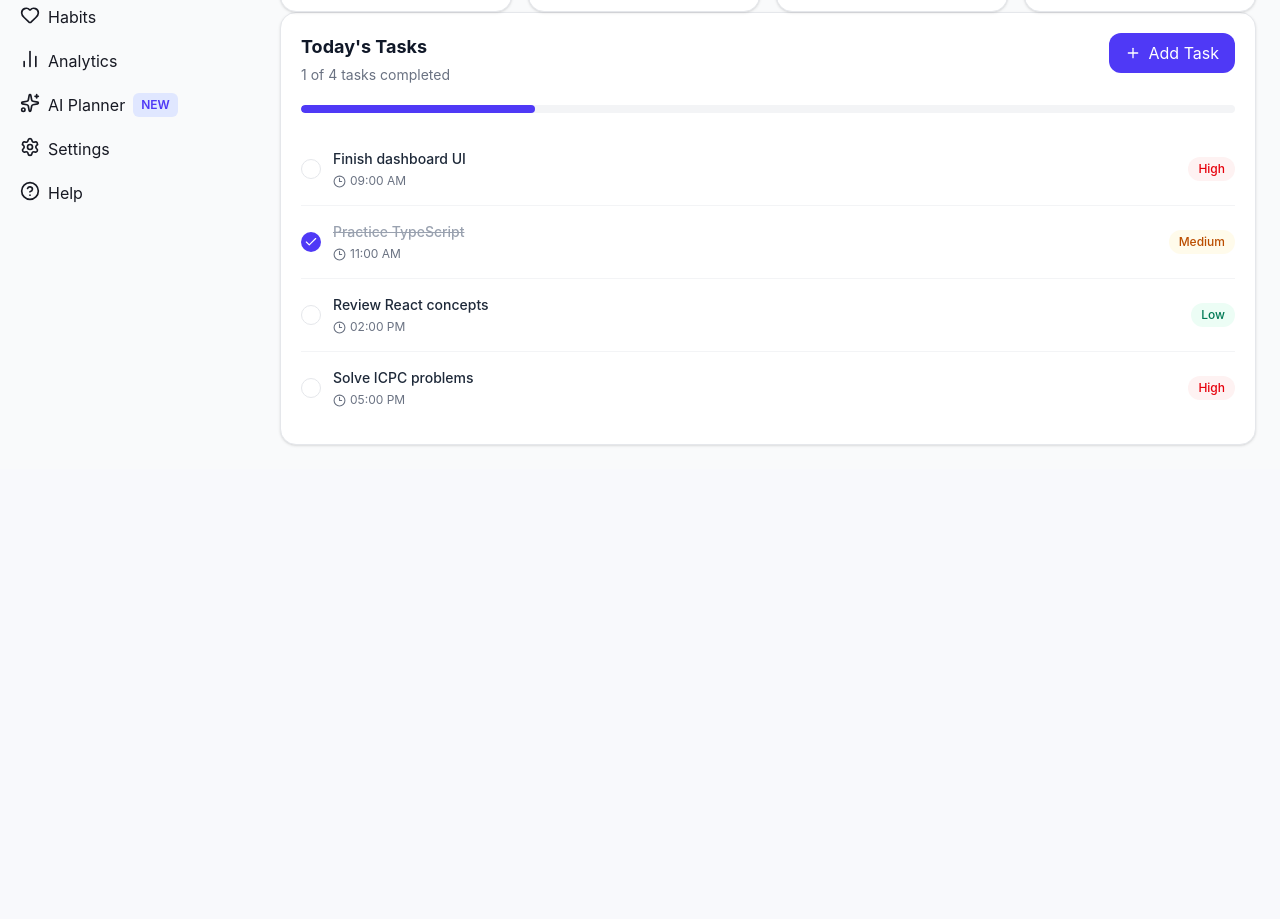
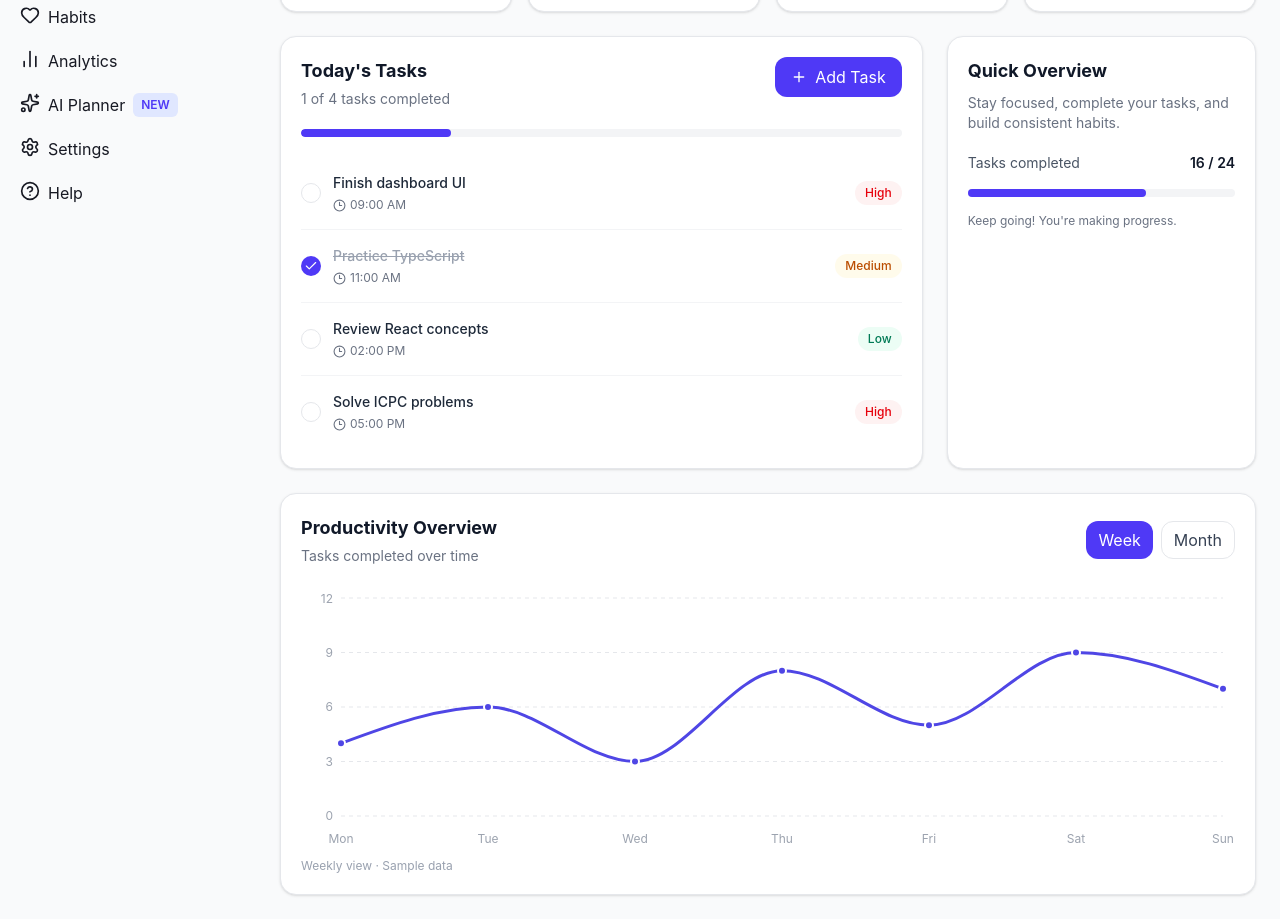
Before and after one commit to Abdo1454/timeflow, a React (Vite) app: page / in a window 1280 px wide. Shown: the part 331-1250 px from the top of the page. Before the commit the page ends 800 px from the top, so only its background shows below. Built offline with nearby package versions, Linux system fonts and the light colour scheme.

Commit message:
feat(dashboard): integrate overview and productivity chart

```diff
--- a/package.json
+++ b/package.json
@@ -13,7 +13,8 @@
     "lucide-react": "^1.58.0",
     "react": "^19.2.8",
     "react-dom": "^19.2.8",
-    "react-router-dom": "^7.18.4"
+    "react-router-dom": "^7.18.4",
+    "recharts": "^3.10.1"
   },
   "devDependencies": {
     "@eslint/js": "^10.0.1",
--- /dev/null
+++ b/src/features/dashboard/components/ProductivityChart.tsx
@@ -0,0 +1,121 @@
+
+import { useState } from "react";
+import {
+  CartesianGrid,
+  Line,
+  LineChart,
+  ResponsiveContainer,
+  Tooltip,
+  XAxis,
+  YAxis,
+} from "recharts";
+
+import Button from "../../../components/ui/Button";
+
+const weeklyData = [
+  { day: "Mon", completed: 4 },
+  { day: "Tue", completed: 6 },
+  { day: "Wed", completed: 3 },
+  { day: "Thu", completed: 8 },
+  { day: "Fri", completed: 5 },
+  { day: "Sat", completed: 9 },
+  { day: "Sun", completed: 7 },
+];
+
+type Period = "Week" | "Month";
+
+export default function ProductivityChart() {
+  const [period, setPeriod] = useState<Period>("Week");
+
+  return (
+    <section className="rounded-2xl border border-gray-200 bg-white p-5 shadow-sm">
+      <div className="flex flex-wrap items-center justify-between gap-4">
+        <div>
+          <h2 className="text-lg font-bold text-gray-900">
+            Productivity Overview
+          </h2>
+          <p className="mt-1 text-sm text-gray-500">
+            Tasks completed over time
+          </p>
+        </div>
+
+        <div className="flex gap-2">
+          <Button
+            size="sm"
+            variant={period === "Week" ? "primary" : "outline"}
+            onClick={() => setPeriod("Week")}
+          >
+            Week
+          </Button>
+
+          <Button
+            size="sm"
+            variant={period === "Month" ? "primary" : "outline"}
+            onClick={() => setPeriod("Month")}
+          >
+            Month
+          </Button>
+        </div>
+      </div>
+
+      <div className="mt-6 h-64 w-full">
+        <ResponsiveContainer width="100%" height="100%">
+          <LineChart
+            data={weeklyData}
+            margin={{ top: 8, right: 12, left: -20, bottom: 0 }}
+          >
+            <CartesianGrid
+              stroke="#E5E7EB"
+              strokeDasharray="4 4"
+              vertical={false}
+            />
+
+            <XAxis
+              dataKey="day"
+              axisLine={false}
+              tickLine={false}
+              tick={{ fill: "#9CA3AF", fontSize: 12 }}
+              dy={10}
+            />
+
+            <YAxis
+              allowDecimals={false}
+              axisLine={false}
+              tickLine={false}
+              tick={{ fill: "#9CA3AF", fontSize: 12 }}
+            />
+
+            <Tooltip
+              contentStyle={{
+                borderRadius: 12,
+                border: "1px solid #E5E7EB",
+                fontSize: 12,
+              }}
+              formatter={(value) => [value, "Completed tasks"]}
+            />
+
+            <Line
+              type="monotone"
+              dataKey="completed"
+              stroke="#4F46E5"
+              strokeWidth={3}
+              dot={{
+                r: 4,
+                fill: "#4F46E5",
+                strokeWidth: 2,
+                stroke: "#FFFFFF",
+              }}
+              activeDot={{ r: 6 }}
+            />
+          </LineChart>
+        </ResponsiveContainer>
+      </div>
+
+      <p className="mt-3 text-xs text-gray-400">
+        {period === "Week"
+          ? "Weekly view · Sample data"
+          : "Monthly view will be available when monthly data is connected."}
+      </p>
+    </section>
+  );
+}
--- a/src/features/dashboard/pages/DashboardPage.tsx
+++ b/src/features/dashboard/pages/DashboardPage.tsx
@@ -7,7 +7,8 @@ import {
 } from "lucide-react";
 
 import StatsCard from "../components/StatsCard";
-
+import ProductivityChart from "../components/ProductivityChart";
+import TodayTask from "../components/TodayTasks";
 const stats = [
   {
     title: "Total Tasks",
@@ -57,6 +58,49 @@ export default function DashboardPage() {
           <StatsCard key={stat.title} {...stat} />
         ))}
       </div>
+
+<div className="grid grid-cols-1 gap-6 xl:grid-cols-3">
+  <div className="xl:col-span-2">
+    <TodayTask />
+  </div>
+
+  <aside className="rounded-2xl border border-gray-200 bg-white p-5 shadow-sm">
+    <h2 className="text-lg font-bold text-gray-900">
+      Quick Overview
+    </h2>
+
+    <p className="mt-2 text-sm text-gray-500">
+      Stay focused, complete your tasks, and build consistent habits.
+    </p>
+
+    <div className="mt-5 space-y-4">
+      <div className="flex items-center justify-between">
+        <span className="text-sm text-gray-600">
+          Tasks completed
+        </span>
+        <span className="text-sm font-semibold text-gray-900">
+          16 / 24
+        </span>
+      </div>
+
+      <div className="h-2 rounded-full bg-gray-100">
+        <div
+          className="h-2 rounded-full bg-indigo-600"
+          style={{ width: "66.67%" }}
+        />
+      </div>
+
+      <p className="text-xs text-gray-500">
+        Keep going! You're making progress.
+      </p>
+    </div>
+  </aside>
+</div>
+
+<ProductivityChart />
+
+
+
     </section>
   );
 }
--- a/src/layouts/DashboardLayout.tsx
+++ b/src/layouts/DashboardLayout.tsx
@@ -1,6 +1,6 @@
 import Header from "./Header";
 import DashboardPage from "../features/dashboard/pages/DashboardPage";
-import TodayTask from "../features/dashboard/components/TodayTasks";
+// import TodayTask from "../features/dashboard/components/TodayTasks";
 
 export default function DashboardLayout() {
   return (
@@ -9,7 +9,7 @@ export default function DashboardLayout() {
 
       <main className="p-6">
         {<DashboardPage />}
-        {<TodayTask />}
+
       </main>
     </div>
   );
```
Also changed, not shown: 1 other file (tests, documents, lock files or other folders).
